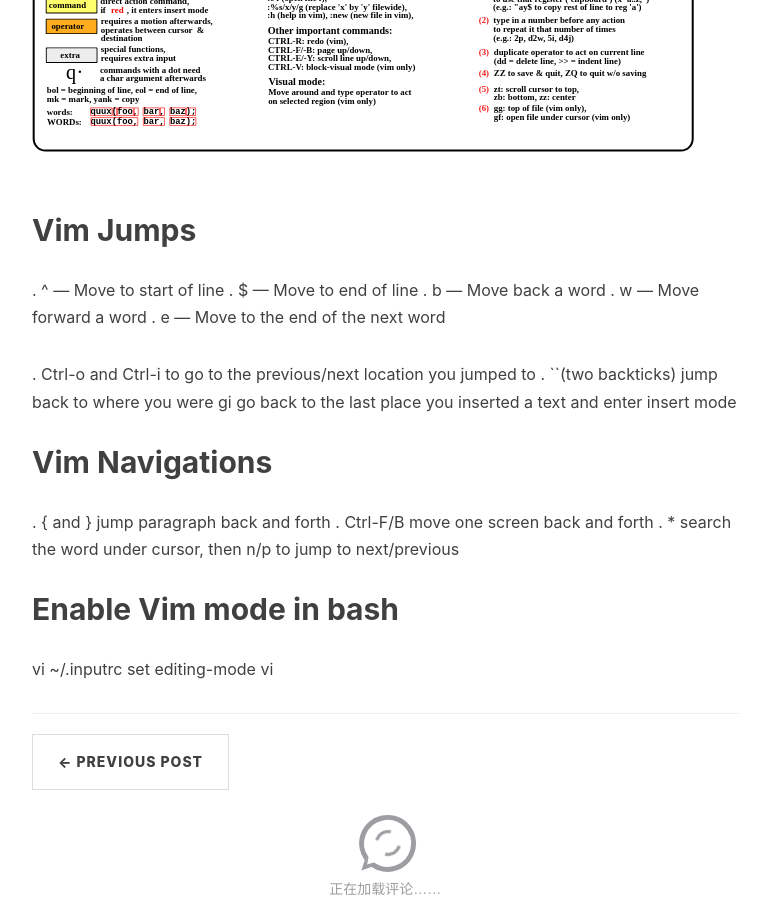
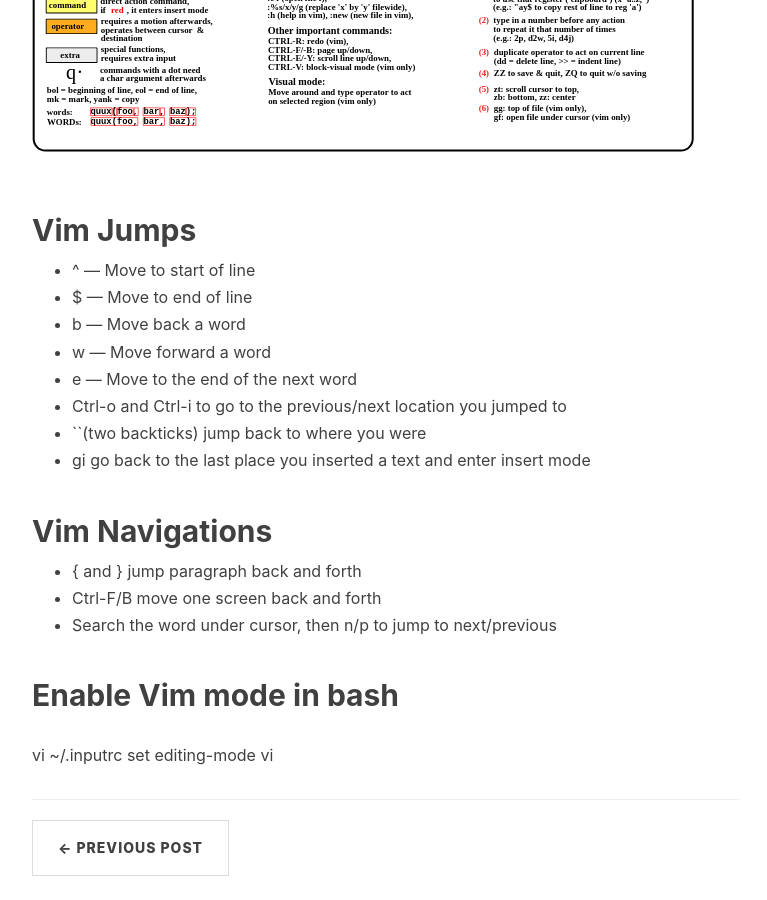
Before and after one commit to zhaohuabing/jekyll_blog_backup, a Jekyll site: the page built from _posts/2018-02-09-vim-tips.markdown, in a window 1280 px wide and 900 px high, scrolled down 885 px. Shown: the whole window, without its empty margins (233-1000 px from the left). Built offline with Jekyll 4.4.1, drawn with Linux system fonts in a browser that asks for light colours; nearby versions of some CDN libraries; emoji names are drawn with the system emoji font; comment, search, counter and statistics services are not loaded.

Commit message:
Vim tips
Signed-off-by: HuabingZhao <zhao.huabing@zte.com.cn>

```diff
--- a/_posts/2018-02-09-vim-tips.markdown
+++ b/_posts/2018-02-09-vim-tips.markdown
@@ -17,21 +17,20 @@
 
 ## Vim Jumps
 
-. ^ — Move to start of line
-. $ — Move to end of line
-. b — Move back a word
-. w — Move forward a word
-. e — Move to the end of the next word
-
-. Ctrl-o and Ctrl-i to go to the previous/next location you jumped to
-. ``(two backticks) jump back to where you were
-gi go back to the last place you inserted a text and enter insert mode
+* ^ — Move to start of line
+* $ — Move to end of line
+* b — Move back a word
+* w — Move forward a word
+* e — Move to the end of the next word
+* Ctrl-o and Ctrl-i to go to the previous/next location you jumped to
+* ``(two backticks) jump back to where you were
+* gi go back to the last place you inserted a text and enter insert mode
 
 ## Vim Navigations
 
-. { and } jump paragraph back and forth
-. Ctrl-F/B move one screen back and forth
-. * search the word under cursor, then n/p to jump to next/previous
+* { and } jump paragraph back and forth
+* Ctrl-F/B move one screen back and forth
+* Search the word under cursor, then n/p to jump to next/previous
 
 
 ## Enable Vim mode in bash
```
